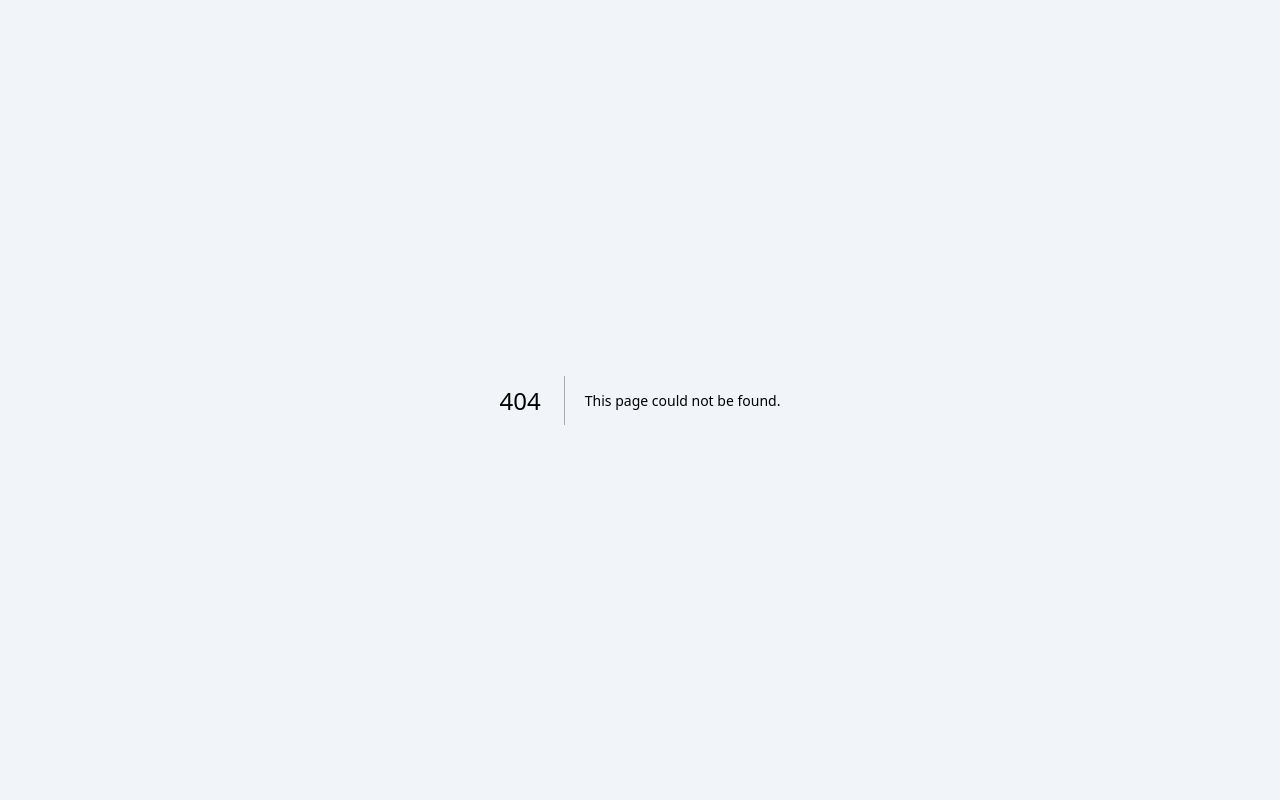
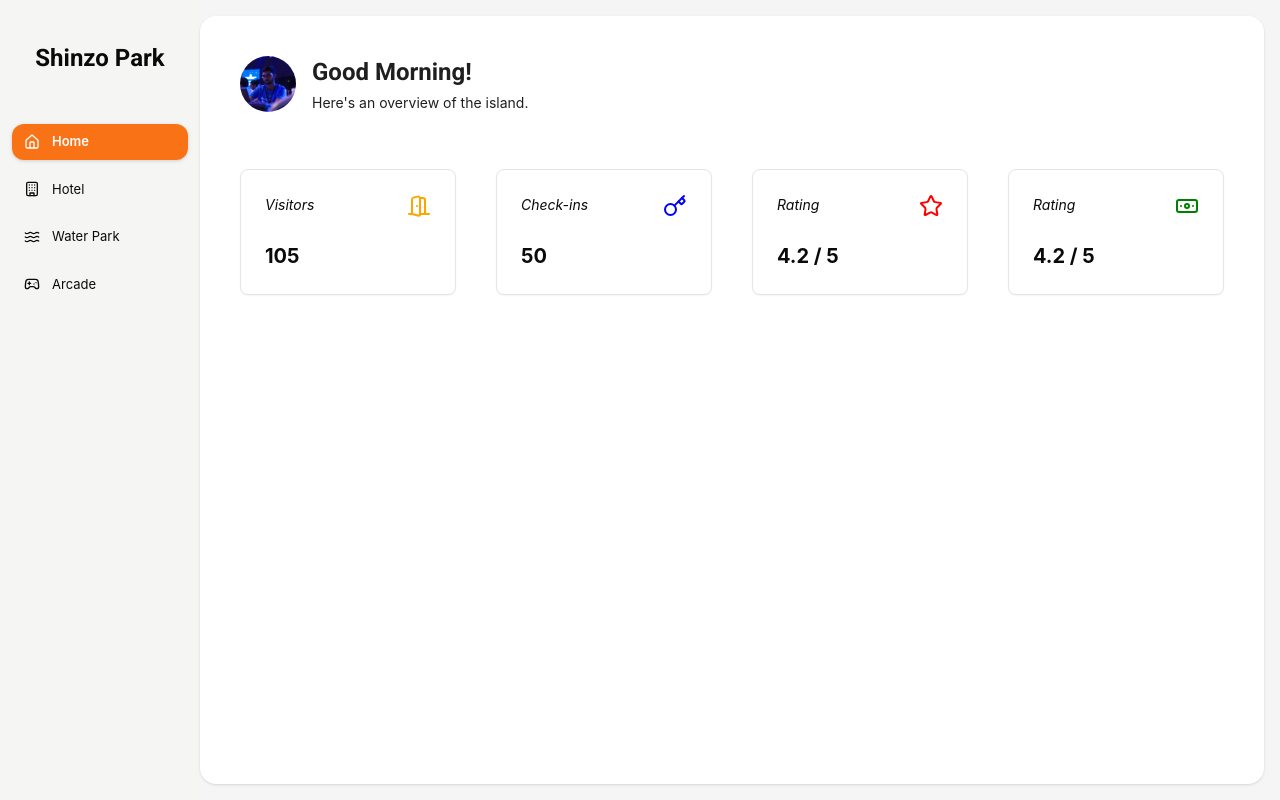
Before and after one commit to naufudge/shinzo-park, a Next.js app: page /dashboard in a window 1280 px wide. Before the commit this address had no page. Built offline with nearby package versions, Linux system fonts and the light colour scheme.

Commit message:
started working on the dashboard

```diff
--- /dev/null
+++ b/app/dashboard/page.tsx
@@ -0,0 +1,103 @@
+'use client'
+
+import React, { useState } from 'react';
+import {
+    DesktopOutlined,
+    FileOutlined,
+    PieChartOutlined,
+    TeamOutlined,
+    UserOutlined,
+    HomeOutlined
+} from '@ant-design/icons';
+import type { MenuProps } from 'antd';
+import { Breadcrumb, Layout, Menu, theme, Card } from 'antd';
+import { Building, Waves, Gamepad2, House } from 'lucide-react';
+import { motion } from "framer-motion";
+import Image from 'next/image';
+import Home from '@/components/Dashboard/Home';
+import Hotel from '@/components/Dashboard/Hotel';
+import WaterPark from '@/components/Dashboard/WaterPark';
+import Arcade from '@/components/Dashboard/Arcade';
+
+const { Header, Content, Footer, Sider } = Layout;
+
+type MenuItem = Required<MenuProps>['items'][number];
+
+function getItem(
+  label: React.ReactNode,
+  key: React.Key,
+  icon?: React.ReactNode,
+  children?: MenuItem[],
+): MenuItem {
+  return {
+    key,
+    icon,
+    children,
+    label,
+  } as MenuItem;
+}
+
+const menuItems = [
+    "Home",
+    "Hotel",
+    "Water Park",
+    "Arcade"
+]
+
+const icons = [
+    <House className="h-4 w-4" />,
+    <Building className="h-4 w-4" />,
+    <Waves className="h-4 w-4" />,
+    <Gamepad2 className="h-4 w-4" />
+]
+
+const page: React.FC = () => {
+  const [collapsed, setCollapsed] = useState(false);
+  const [currentMenu, setCurrentMenu] = useState("Home");
+  const {
+    token: { colorBgContainer, borderRadiusLG },
+  } = theme.useToken();
+
+  return (
+    <Layout className='h-screen font-poppins'>
+        {/* <Header>header</Header> */}
+        <Layout>
+            <Sider color='#fff' className='h-screen bg-stone-100 text-[13px]'>
+                <div className='items-center flex w-full justify-center'>
+                    <h1 className='h-full flex text-[1.5rem] font-roboto font-bold mt-10'>Shinzo Park</h1>
+                </div>
+                <div className='flex flex-col gap-3 px-3 mt-12'>
+                    {menuItems.map((item, index) => (
+                        <div
+                        key={index}
+                        className={`p-2 pl-3 rounded-xl ${currentMenu === item ? "bg-orange-500 text-white font-semibold drop-shadow" : "hover:bg-slate-200"} hover:cursor-pointer transition-all duration-300`}
+                        onClick={() => setCurrentMenu(item)}
+                        >
+                            <div className='flex gap-3 place-items-center'>{icons[index]} {item}</div>
+                        </div>
+                    ))}
+                </div>
+            </Sider>
+            <Content className='p-10 rounded-2xl z-50 bg-white my-4 mr-4 shadow'>
+                <motion.div>
+                    {currentMenu === "Home" ?
+                        <Home />
+                    : currentMenu === "Hotel" ?
+                        <Hotel />
+                    : currentMenu === "Water Park" ?
+                        <WaterPark />
+                    : currentMenu === "Arcade" ?
+                        <Arcade />
+                    : null
+                    }
+
+                </motion.div>
+            </Content>
+        </Layout>
+
+        {/* <Footer className='text-center'>footer</Footer> */}
+    </Layout>
+  );
+};
+
+export default page;
--- a/app/layout.tsx
+++ b/app/layout.tsx
@@ -10,7 +10,7 @@ export const metadata: Metadata = {
 };
 
 const poppins = Poppins({ subsets: ["latin"], weight: ["300", "400", "500", "600", "700"], variable: "--font-poppins" })
-const roboto = Roboto({ subsets: ["latin"], weight: ["900"], variable: "--font-roboto" })
+const roboto = Roboto({ subsets: ["latin"], weight: ["500", "700", "900"], variable: "--font-roboto" })
 // (≥o≤)
 export default function RootLayout({
   children,
--- a/app/page.tsx
+++ b/app/page.tsx
@@ -20,17 +20,22 @@ export default function Home() {
           <NavBar />
 
           <div className="absolute z-50 top-[40%] mx-[100px]">
-            <div className="flex flex-col gap-4 font-poppins text-white">
+            <div className="flex flex-col gap-3 font-poppins text-white">
               <div className="font-semibold text-[3rem] drop-shadow-md">Welcome to Shinzo Park! </div>
+              <div className="flex flex-col gap-8">
                 <div className="w-[45%] text-justify">
                   Enjoy luxurious accommodations and exclusive access to our thrilling amusement park and endless activities. Book your stay today for the ultimate tropical getaway!
                 </div>
+
                 {/* Book now button */}
                 <div className="w-fit">
+                  <Link href={"/booking"}>
                     <Button variant={"outline"} className="flex bg-transparent group px-8 py-6 gap-2 transition-all duration-500 ease-in-out rounded-full">
                       Book now
                       <ArrowRight className="h-4 w-4" />
                     </Button>
+                  </Link>
+                </div>
               </div>
             </div>
           </div>
--- /dev/null
+++ b/components/Dashboard/Arcade.tsx
@@ -0,0 +1,12 @@
+import React from 'react'
+
+const Arcade = () => {
+  return (
+    <div>
+      <h1 className='font-roboto font-bold text-2xl'>Arcade</h1>
+
+    </div>
+  )
+}
+
+export default Arcade
--- /dev/null
+++ b/components/Dashboard/DashboardCard.tsx
@@ -0,0 +1,31 @@
+import React from 'react'
+import {
+    Card,
+    CardContent,
+    CardDescription,
+    CardFooter,
+    CardHeader,
+    CardTitle,
+} from "@/components/ui/card"
+
+interface DashboardCardTypes {
+    title: string;
+    icon: React.JSX.Element;
+    content: string;
+}
+
+const DashboardCard: React.FC<DashboardCardTypes> = ({ title, icon, content }) => {
+  return (
+    <Card>
+        <CardHeader>
+            <div className="flex justify-between w-full">
+                <h3 className="italic">{title}</h3>
+                <div>{icon}</div>
+            </div>
+        </CardHeader>
+        <CardContent><div className="font-bold text-xl">{content}</div></CardContent>
+    </Card>
+  )
+}
+
+export default DashboardCard
--- /dev/null
+++ b/components/Dashboard/Home.tsx
@@ -0,0 +1,57 @@
+import {
+    Card,
+    CardContent,
+    CardDescription,
+    CardFooter,
+    CardHeader,
+    CardTitle,
+} from "@/components/ui/card"
+import { Banknote, DoorOpen, Key, Star } from "lucide-react"
+
+import Image from 'next/image'
+import React from 'react'
+import DashboardCard from "./DashboardCard"
+
+const Home = () => {
+  return (
+    <div>
+        <div className='flex flex-row gap-4'>
+            <div className='w-14 h-14'>
+                {/* Profile Picture */}
+                <Image
+                alt='profile-pic'
+                src={"/nauf.jpg"}
+                className='rounded-full w-fit brightness-105'
+                width={1000}
+                height={1000}
+                />
+            </div>
+            <div className='flex flex-col gap-1'>
+                <h1 className='font-roboto font-bold text-2xl'>Good Morning!</h1>
+                <div>Here's an overview of the island.</div>
+            </div>
+        </div>
+        <div className='mt-14'>
+            {/* Cards row */}
+            <div className='grid grid-cols-4 gap-10'>
+                {/* Number of Visitors  */}
+                <DashboardCard title="Visitors" icon={<DoorOpen color="orange" />} content="105" />
+
+                {/* Number of ??? */}
+                <DashboardCard title="Check-ins" icon={<Key color="blue" />} content="50" />
+
+                {/* Rating */}
+                <DashboardCard title="Rating" icon={<Star color="red" />} content="4.2 / 5" />
+
+                {/* Revenue */}
+                <DashboardCard title="Rating" icon={<Banknote color="green" />} content="4.2 / 5" />
+
+
+
+            </div>
+        </div>
+    </div>
+  )
+}
+
+export default Home
--- /dev/null
+++ b/components/Dashboard/Hotel.tsx
@@ -0,0 +1,21 @@
+import React from 'react'
+import DashboardCard from './DashboardCard'
+import { Banknote, HousePlus } from 'lucide-react'
+
+const Hotel = () => {
+  return (
+    <div>
+      <h1 className='font-roboto font-bold text-2xl'>Hotel</h1>
+      <div>Access and manage a detailed overview of the Hotel!</div>
+      <div className='grid grid-cols-4 gap-10 mt-10'>
+        <DashboardCard title='Rooms' icon={<HousePlus color='orange' />} content='25' />
+
+        <DashboardCard title='Revenue' icon={<Banknote color='green' />} content='$5,000' />
+
+
+      </div>
+    </div>
+  )
+}
+
+export default Hotel
--- /dev/null
+++ b/components/Dashboard/WaterPark.tsx
@@ -0,0 +1,12 @@
+import React from 'react'
+
+const WaterPark = () => {
+  return (
+    <div>
+      <h1 className='font-roboto font-bold text-2xl'>Water Park</h1>
+
+    </div>
+  )
+}
+
+export default WaterPark
--- a/components/NavBar.tsx
+++ b/components/NavBar.tsx
@@ -1,12 +1,14 @@
 'use client';
 
-import React from 'react'
+import React, { useState } from 'react'
 import Link from 'next/link'
 import { Button } from '@/components/ui/button'
 import { useRouter } from 'next/navigation'
 
 const NavBar = () => {
+    const [showTickets, setShowTickets] = useState(false)
     const router = useRouter()
+
     return (
         <div className="navbar sticky flex text-white py-6 px-[100px] justify-between z-50 w-full">
             <h1 className="font-roboto text-3xl">Shinzo Park</h1>
@@ -17,12 +19,20 @@ const NavBar = () => {
 
 
                 <div className="flex gap-6">
-                <Button className="rounded-full bg-transparent" variant={"outline"}>Book Now</Button>
+                <Button
+                className="rounded-full bg-transparent"
+                variant={"outline"}
+                >
+                    Book Now
+                </Button>
+
                 <Button
                 className="rounded-full"
                 variant={"secondary"}
-                onClick={() => router.push("/login")}
-                >Login</Button>
+                onClick={() => {}}
+                >
+                   <Link href={"/login"}>Login</Link>
+                </Button>
                 </div>
             </div>
         </div>
--- a/package.json
+++ b/package.json
@@ -10,6 +10,7 @@
   },
   "dependencies": {
     "@radix-ui/react-slot": "^1.1.0",
+    "antd": "^5.21.5",
     "class-variance-authority": "^0.7.0",
     "clsx": "^2.1.1",
     "framer-motion": "^11.11.9",
```
Also changed, not shown: public/nauf.jpg (added), 1 other file (tests, documents, lock files or other folders). Lines whose indentation alone changed are shown as unchanged.
